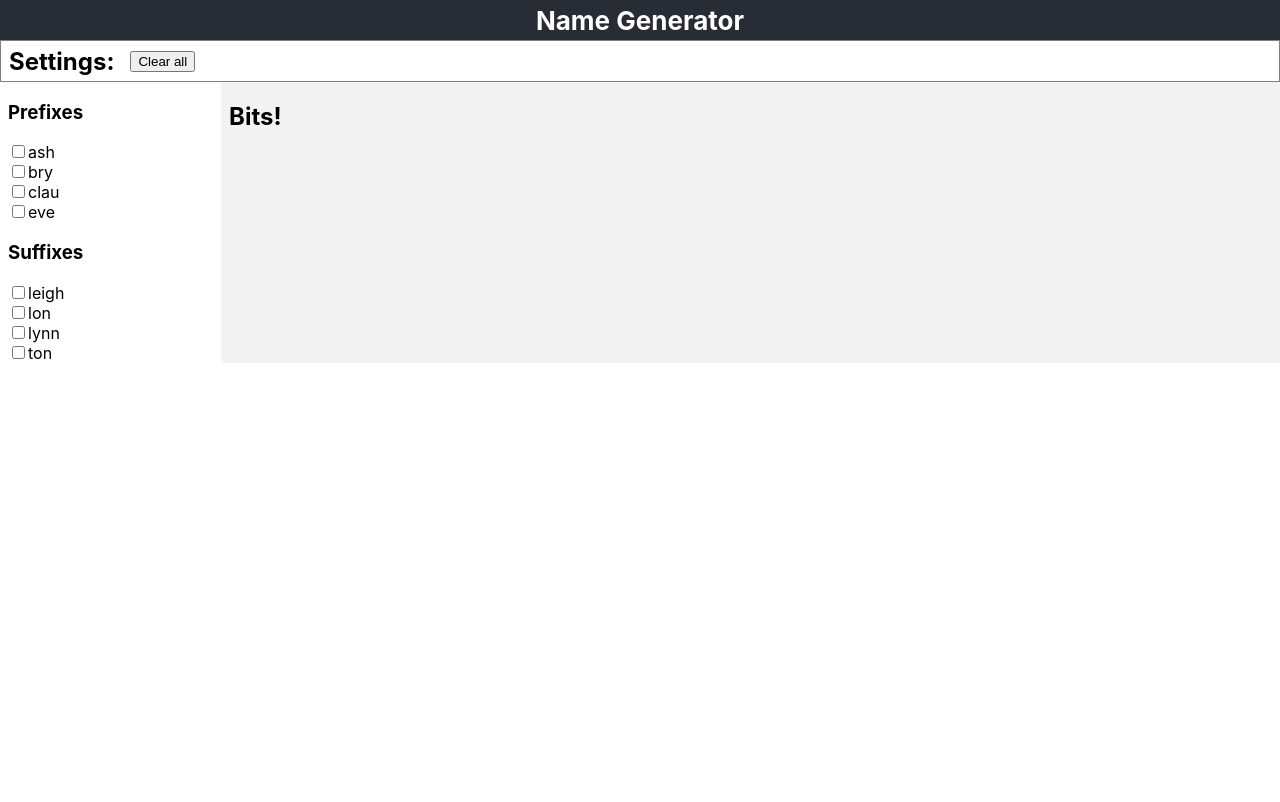
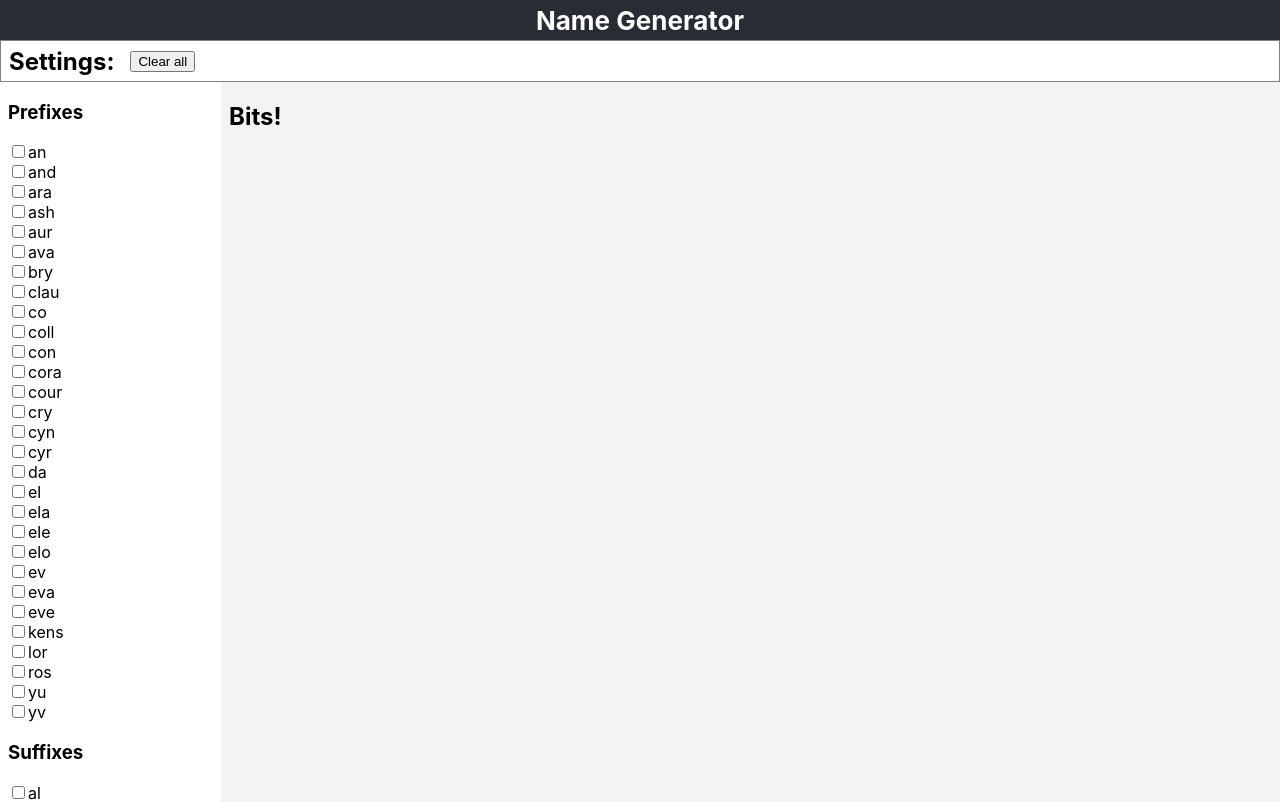
Before and after one commit to joshawnard/name-builder, a React (Create React App) app: page / in a window 1280 px wide. Built offline with nearby package versions, Linux system fonts and the light colour scheme.

Commit message:
add more bits

```diff
--- a/src/App.css
+++ b/src/App.css
@@ -111,5 +111,5 @@
 }
 
 .bit-char:first-child {
-  text-transform: capitalize;
+  /*text-transform: capitalize;*/
 }
--- a/src/NameGeneratorContext.tsx
+++ b/src/NameGeneratorContext.tsx
@@ -2,6 +2,7 @@ import { createContext, Dispatch, SetStateAction } from "react";
 import { SettingsInterface } from "./interfaces/settingsInterfaces";
 
 export interface NameGeneratorContextInterface {
+  connections: string[];
   prefixes: string[];
   suffixes: string[];
   selectedBits: string[];
--- /dev/null
+++ b/src/bits/connections.ts
@@ -0,0 +1,39 @@
+const connections = [
+  "b",
+  "c",
+  "ch",
+  "ck",
+  "d",
+  "f",
+  "ff",
+  "g",
+  "gg",
+  "gh",
+  "h",
+  "j",
+  "k",
+  "l",
+  "ll",
+  "m",
+  "mm",
+  "n",
+  "nn",
+  "p",
+  "ph",
+  "q",
+  "qu",
+  "r",
+  "s",
+  "sh",
+  "ss",
+  "t",
+  "tt",
+  "v",
+  "vv",
+  "w",
+  "x",
+  "y",
+  "z",
+];
+
+export default connections;
--- a/src/bits/prefixes.ts
+++ b/src/bits/prefixes.ts
@@ -1,8 +1,33 @@
 const prefixes = [
+  "and",
   "ash",
+  "aur",
+  "an",
+  "ara",
+  "ava",
   "bry",
   "clau",
+  "co",
+  "coll",
+  "con",
+  "cora",
+  "cour",
+  "cry",
+  "cyn",
+  "cyr",
+  "ev",
+  "eva",
   "eve",
+  "kens",
+  "lor",
+  "da",
+  "yu",
+  "yv",
+  "ros",
+  "el",
+  "ele",
+  "ela",
+  "elo",
 ];
 
 export default prefixes;
--- a/src/bits/suffixes.ts
+++ b/src/bits/suffixes.ts
@@ -1,8 +1,51 @@
 const suffixes = [
+  "al",
+  "ara",
+  "belle",
+  "cey",
+  "cordia",
+  "eann",
+  "een",
+  "elia",
+  "ella",
+  "elle",
+  "enne",
+  "ere",
+  "erea",
+  "erys",
+  "etta",
+  "ese",
+  "ette",
+  "ey",
+  "ia",
+  "ica",
+  "ill",
+  "ille",
+  "ika",
+  "ina",
+  "inde",
+  "gene",
+  "inne",
+  "ique",
+  "ita",
   "leigh",
+  "lia",
+  "line",
   "lon",
   "lynn",
+  "ney",
+  "nny",
+  "on",
+  "onne",
+  "ooke",
+  "ora",
+  "ota",
   "ton",
+  "ynn",
+  "élie",
+  "wen",
+  "wyn",
+  "ynn",
 ];
 
 export default suffixes;
--- a/src/components/NameGenerator.tsx
+++ b/src/components/NameGenerator.tsx
@@ -12,6 +12,7 @@ import "/node_modules/react-grid-layout/css/styles.css"
 import "/node_modules/react-resizable/css/styles.css"
 import prefixes from "../bits/prefixes";
 import suffixes from "../bits/suffixes";
+import connections from "../bits/connections";
 
 const NameGenerator = () => {
   const [selectedBits, setSelectedBits] = useState<string[]>([]);
@@ -21,6 +22,7 @@ const NameGenerator = () => {
 
   const setNameGeneratorContext = (): NameGeneratorContextInterface => {
     return {
+      connections,
       prefixes,
       suffixes,
       selectedBits,
--- a/src/components/WordSelectForm.tsx
+++ b/src/components/WordSelectForm.tsx
@@ -2,7 +2,7 @@ import React, { ChangeEvent, useContext } from 'react';
 import NameGeneratorContext from "../NameGeneratorContext";
 
 const WordSelectForm = (): JSX.Element => {
-  const { prefixes, suffixes, selectedBits, setSelectedBits } = useContext(NameGeneratorContext);
+  const { connections, prefixes, suffixes, selectedBits, setSelectedBits } = useContext(NameGeneratorContext);
 
   const handleCheck = (e: ChangeEvent<HTMLInputElement>, bit: string) => {
     const { currentTarget: { checked } } = e;
@@ -69,6 +69,29 @@ const WordSelectForm = (): JSX.Element => {
           })
         }
 
+        <h3>
+          Connections
+        </h3>
+
+        {
+          connections.sort().map((connection) => {
+            return (
+              <div>
+                <label>
+                  <input
+                    checked={selectedBits.includes(connection)}
+                    name={connection}
+                    onChange={(e) => handleCheck(e, connection)}
+                    type="checkbox"
+                  />
+
+                  {connection}
+                </label>
+              </div>
+            );
+          })
+        }
+
         {/*{*/}
         {/*  engWords.map((engWordCategory) => {*/}
         {/*    return Object.entries(engWordCategory).map((foo) => {*/}
```
